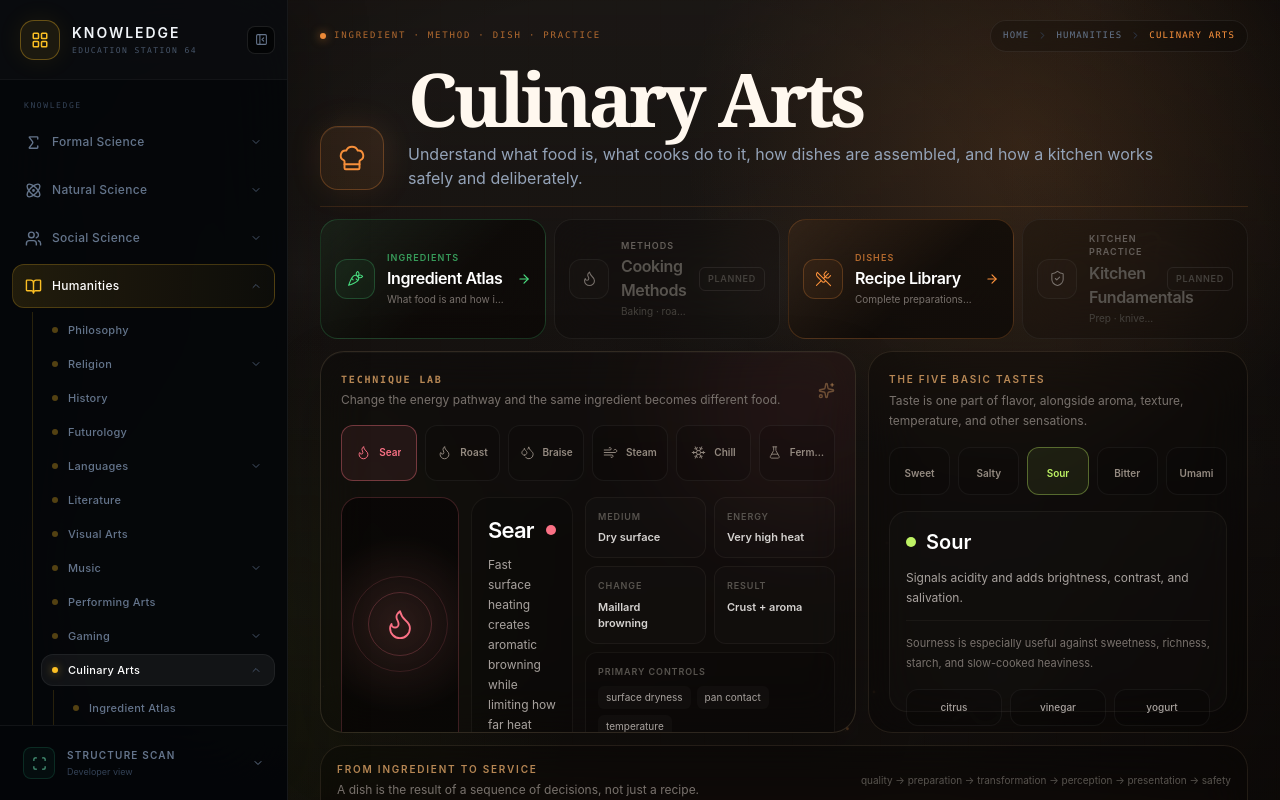
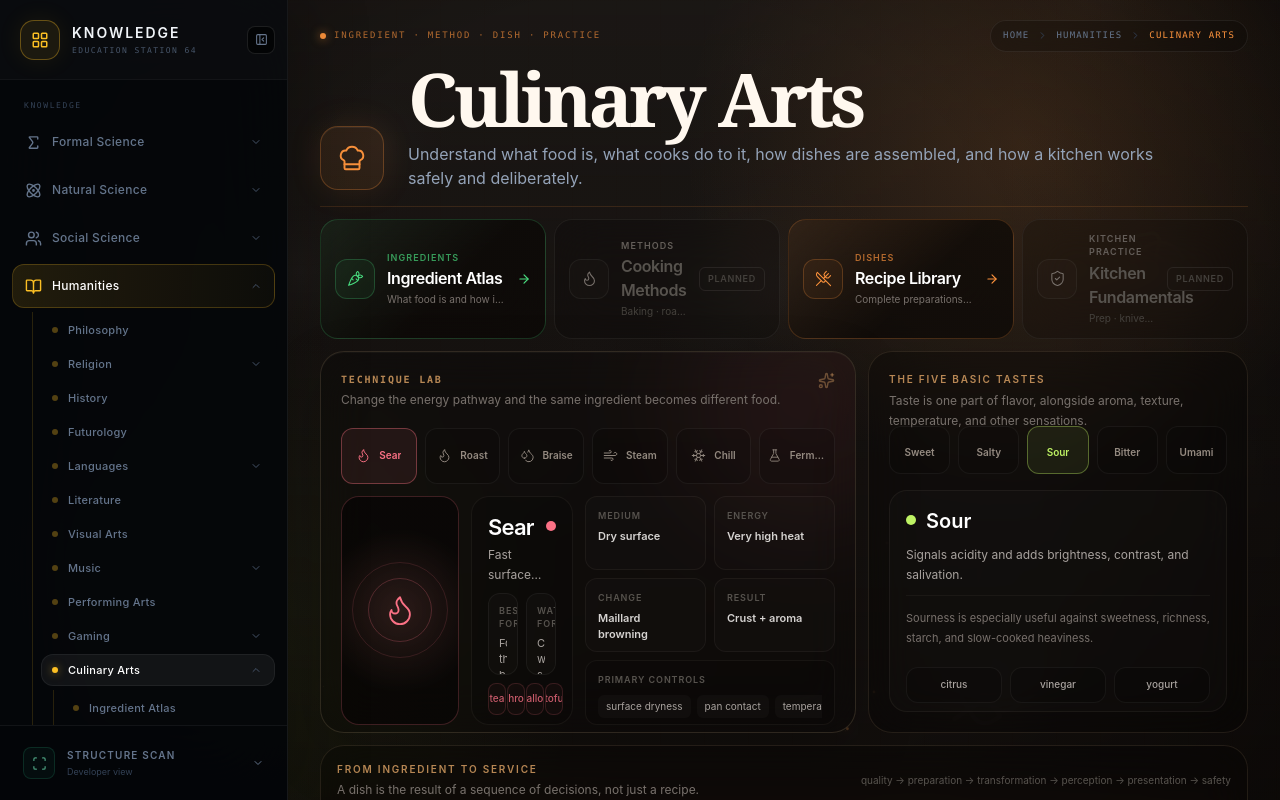
Before and after one commit to nickf723/ed-dev, a Next.js app: page /humanities/culinary-arts in a window 1280 px wide. Shown: the top 800 px of the page. Built offline with nearby package versions, Linux system fonts and the light colour scheme.

Commit message:
Lock Culinary interactive panel geometry

```diff
--- a/app/humanities/culinary-arts/page.tsx
+++ b/app/humanities/culinary-arts/page.tsx
@@ -307,7 +307,7 @@ export default function CulinaryHub() {
           <section className="relative overflow-hidden rounded-[24px] border border-orange-200/[0.14] bg-black/[0.25] p-5 shadow-[inset_0_1px_0_rgba(255,255,255,0.03),0_22px_60px_rgba(0,0,0,0.18)] backdrop-blur-xl xl:h-[382px]">
             <div className="pointer-events-none absolute -right-20 -top-20 h-64 w-64 rounded-full blur-3xl" style={{ background: `rgba(${activeTechnique.rgb},0.08)` }} />
             <div className="relative flex h-full flex-col">
-              <div className="flex items-center justify-between gap-4">
+              <div className="flex h-[44px] shrink-0 items-start justify-between gap-4">
                 <div>
                   <div className="font-mono text-[10px] font-semibold uppercase tracking-[0.18em] text-orange-300/70">Technique lab</div>
                   <p className="mt-1 text-[12px] text-stone-500">Change the energy pathway and the same ingredient becomes different food.</p>
@@ -315,7 +315,7 @@ export default function CulinaryHub() {
                 <Sparkles size={17} className="text-orange-300/35" />
               </div>
 
-              <div className="mt-4 grid grid-cols-3 gap-2 sm:grid-cols-6">
+              <div className="mt-3 grid h-14 shrink-0 grid-cols-3 gap-2 sm:grid-cols-6">
                 {TECHNIQUES.map((technique) => {
                   const Icon = technique.icon;
                   const selected = technique.id === activeTechnique.id;
@@ -339,9 +339,9 @@ export default function CulinaryHub() {
                 })}
               </div>
 
-              <div className="mt-4 grid min-h-0 flex-1 gap-3 lg:grid-cols-[118px_minmax(0,1fr)_250px]">
+              <div className="mt-3 grid h-[229px] min-h-0 shrink-0 gap-3 lg:grid-cols-[118px_minmax(0,1fr)_250px]">
                 <div
-                  className="relative flex min-h-[210px] items-center justify-center overflow-hidden rounded-[18px] border"
+                  className="relative flex h-full items-center justify-center overflow-hidden rounded-[18px] border"
                   style={{
                     borderColor: `rgba(${activeTechnique.rgb},0.22)`,
                     background: `radial-gradient(circle at center, rgba(${activeTechnique.rgb},0.11), rgba(8,6,5,0.82) 64%)`,
@@ -352,29 +352,30 @@ export default function CulinaryHub() {
                   <ActiveTechniqueIcon size={34} strokeWidth={1.3} style={{ color: `rgb(${activeTechnique.rgb})` }} />
                 </div>
 
-                <div className="min-h-0 rounded-[18px] border border-orange-100/[0.055] bg-black/[0.18] p-4">
-                  <div className="flex items-center justify-between gap-3">
-                    <h2 className="text-[22px] font-semibold tracking-[-0.035em] text-white">{activeTechnique.label}</h2>
-                    <span className="h-2.5 w-2.5 rounded-full" style={{ background: `rgb(${activeTechnique.rgb})` }} />
+                <div className="grid h-full min-h-0 grid-rows-[32px_48px_82px_43px] overflow-hidden rounded-[18px] border border-orange-100/[0.055] bg-black/[0.18] p-4">
+                  <div className="flex items-start justify-between gap-3">
+                    <h2 className="truncate text-[22px] font-semibold leading-7 tracking-[-0.035em] text-white">{activeTechnique.label}</h2>
+                    <span className="mt-2 h-2.5 w-2.5 shrink-0 rounded-full" style={{ background: `rgb(${activeTechnique.rgb})` }} />
                   </div>
-                  <p className="mt-2 text-[12px] leading-5 text-stone-400">{activeTechnique.detail}</p>
 
-                  <div className="mt-3 grid gap-2 sm:grid-cols-2">
-                    <div className="rounded-xl border border-white/[0.05] bg-white/[0.015] p-2.5">
+                  <p className="line-clamp-2 self-start text-[12px] leading-5 text-stone-400">{activeTechnique.detail}</p>
+
+                  <div className="grid min-h-0 grid-cols-2 gap-2">
+                    <div className="h-full overflow-hidden rounded-xl border border-white/[0.05] bg-white/[0.015] p-2.5">
                       <div className="text-[9px] font-semibold uppercase tracking-[0.11em] text-stone-600">Best for</div>
-                      <p className="mt-1 text-[11px] leading-4 text-stone-400">{activeTechnique.bestFor}</p>
+                      <p className="mt-1 line-clamp-3 text-[11px] leading-4 text-stone-400">{activeTechnique.bestFor}</p>
                     </div>
-                    <div className="rounded-xl border border-white/[0.05] bg-white/[0.015] p-2.5">
+                    <div className="h-full overflow-hidden rounded-xl border border-white/[0.05] bg-white/[0.015] p-2.5">
                       <div className="text-[9px] font-semibold uppercase tracking-[0.11em] text-stone-600">Watch for</div>
-                      <p className="mt-1 text-[11px] leading-4 text-stone-400">{activeTechnique.watchFor}</p>
+                      <p className="mt-1 line-clamp-3 text-[11px] leading-4 text-stone-400">{activeTechnique.watchFor}</p>
                     </div>
                   </div>
 
-                  <div className="mt-3 flex flex-wrap gap-2">
+                  <div className="grid min-h-0 grid-cols-4 gap-2 pt-2">
                     {activeTechnique.examples.map((example) => (
                       <span
                         key={example}
-                        className="rounded-lg border px-2.5 py-1.5 text-[10px] font-medium"
+                        className="flex h-8 min-w-0 items-center justify-center truncate rounded-lg border px-2 text-[10px] font-medium"
                         style={{
                           color: `rgba(${activeTechnique.rgb},0.78)`,
                           borderColor: `rgba(${activeTechnique.rgb},0.16)`,
@@ -387,23 +388,23 @@ export default function CulinaryHub() {
                   </div>
                 </div>
 
-                <div className="grid grid-cols-2 gap-2">
+                <div className="grid h-full grid-cols-2 grid-rows-[74px_74px_65px] gap-2">
                   {[
                     ["Medium", activeTechnique.medium],
                     ["Energy", activeTechnique.energy],
                     ["Change", activeTechnique.change],
                     ["Result", activeTechnique.result],
                   ].map(([label, value]) => (
-                    <div key={label} className="rounded-xl border border-orange-100/[0.05] bg-orange-50/[0.012] p-3">
+                    <div key={label} className="overflow-hidden rounded-xl border border-orange-100/[0.05] bg-orange-50/[0.012] p-3">
                       <div className="text-[9px] font-semibold uppercase tracking-[0.1em] text-stone-600">{label}</div>
-                      <div className="mt-1.5 text-[11px] font-semibold leading-4 text-stone-300">{value}</div>
+                      <div className="mt-1.5 line-clamp-2 text-[11px] font-semibold leading-4 text-stone-300">{value}</div>
                     </div>
                   ))}
-                  <div className="col-span-2 rounded-xl border border-orange-100/[0.05] bg-black/[0.15] p-3">
+                  <div className="col-span-2 overflow-hidden rounded-xl border border-orange-100/[0.05] bg-black/[0.15] p-3">
                     <div className="text-[9px] font-semibold uppercase tracking-[0.1em] text-stone-600">Primary controls</div>
-                    <div className="mt-2 flex flex-wrap gap-1.5">
+                    <div className="mt-2 flex h-6 flex-nowrap items-center gap-1.5 overflow-hidden">
                       {activeTechnique.controls.map((control) => (
-                        <span key={control} className="rounded-md bg-white/[0.025] px-2 py-1 text-[10px] text-stone-400">
+                        <span key={control} className="shrink-0 rounded-md bg-white/[0.025] px-2 py-1 text-[10px] text-stone-400">
                           {control}
                         </span>
                       ))}
@@ -415,11 +416,13 @@ export default function CulinaryHub() {
           </section>
 
           <section className="relative overflow-hidden rounded-[24px] border border-orange-200/[0.10] bg-black/[0.26] p-5 backdrop-blur-xl xl:h-[382px]">
-            <div className="flex h-full flex-col">
-              <div className="text-[10px] font-semibold uppercase tracking-[0.18em] text-orange-300/70">The five basic tastes</div>
-              <p className="mt-1 text-[12px] leading-5 text-stone-500">Taste is one part of flavor, alongside aroma, texture, temperature, and other sensations.</p>
+            <div className="grid h-full grid-rows-[54px_48px_minmax(0,1fr)]">
+              <div>
+                <div className="text-[10px] font-semibold uppercase tracking-[0.18em] text-orange-300/70">The five basic tastes</div>
+                <p className="mt-1 line-clamp-2 text-[12px] leading-5 text-stone-500">Taste is one part of flavor, alongside aroma, texture, temperature, and other sensations.</p>
+              </div>
 
-              <div className="mt-4 grid grid-cols-5 gap-2">
+              <div className="grid h-12 grid-cols-5 gap-2">
                 {TASTES.map((taste) => {
                   const selected = taste.id === activeTaste.id;
                   return (
@@ -441,25 +444,27 @@ export default function CulinaryHub() {
                 })}
               </div>
 
-              <div className="mt-4 flex min-h-0 flex-1 flex-col rounded-[18px] border border-orange-100/[0.055] bg-orange-50/[0.012] p-4">
-                <div className="flex items-center gap-2.5">
-                  <span className="h-2.5 w-2.5 rounded-full" style={{ background: `rgb(${activeTaste.rgb})` }} />
-                  <h2 className="text-xl font-semibold text-white">{activeTaste.label}</h2>
+              <div className="mt-4 grid min-h-0 grid-rows-[30px_58px_68px_44px_42px] overflow-hidden rounded-[18px] border border-orange-100/[0.055] bg-orange-50/[0.012] p-4">
+                <div className="flex items-start gap-2.5">
+                  <span className="mt-2 h-2.5 w-2.5 shrink-0 rounded-full" style={{ background: `rgb(${activeTaste.rgb})` }} />
+                  <h2 className="truncate text-xl font-semibold leading-7 text-white">{activeTaste.label}</h2>
                 </div>
-                <p className="mt-3 text-[12px] leading-5 text-stone-400">{activeTaste.role}</p>
-                <p className="mt-3 border-t border-orange-100/[0.045] pt-3 text-[11px] leading-5 text-stone-500">{activeTaste.balance}</p>
 
-                <div className="mt-4 grid grid-cols-3 gap-2">
+                <p className="line-clamp-2 self-start pt-2 text-[12px] leading-5 text-stone-400">{activeTaste.role}</p>
+
+                <p className="line-clamp-2 self-start border-t border-orange-100/[0.045] pt-3 text-[11px] leading-5 text-stone-500">{activeTaste.balance}</p>
+
+                <div className="grid h-10 grid-cols-3 gap-2 pt-1">
                   {activeTaste.examples.map((example) => (
-                    <div key={example} className="rounded-xl border border-white/[0.05] bg-black/[0.16] px-2 py-2.5 text-center text-[10px] font-medium text-stone-400">
+                    <div key={example} className="flex min-w-0 items-center justify-center truncate rounded-xl border border-white/[0.05] bg-black/[0.16] px-2 text-center text-[10px] font-medium text-stone-400">
                       {example}
                     </div>
                   ))}
                 </div>
 
-                <div className="mt-auto grid grid-cols-3 gap-2 pt-4">
+                <div className="grid h-9 grid-cols-3 gap-2 pt-1">
                   {["aroma", "texture", "temperature"].map((sense) => (
-                    <div key={sense} className="rounded-lg bg-white/[0.018] px-2 py-2 text-center text-[9px] uppercase tracking-[0.08em] text-stone-600">
+                    <div key={sense} className="flex items-center justify-center rounded-lg bg-white/[0.018] px-2 text-center text-[9px] uppercase tracking-[0.08em] text-stone-600">
                       {sense}
                     </div>
                   ))}
```
